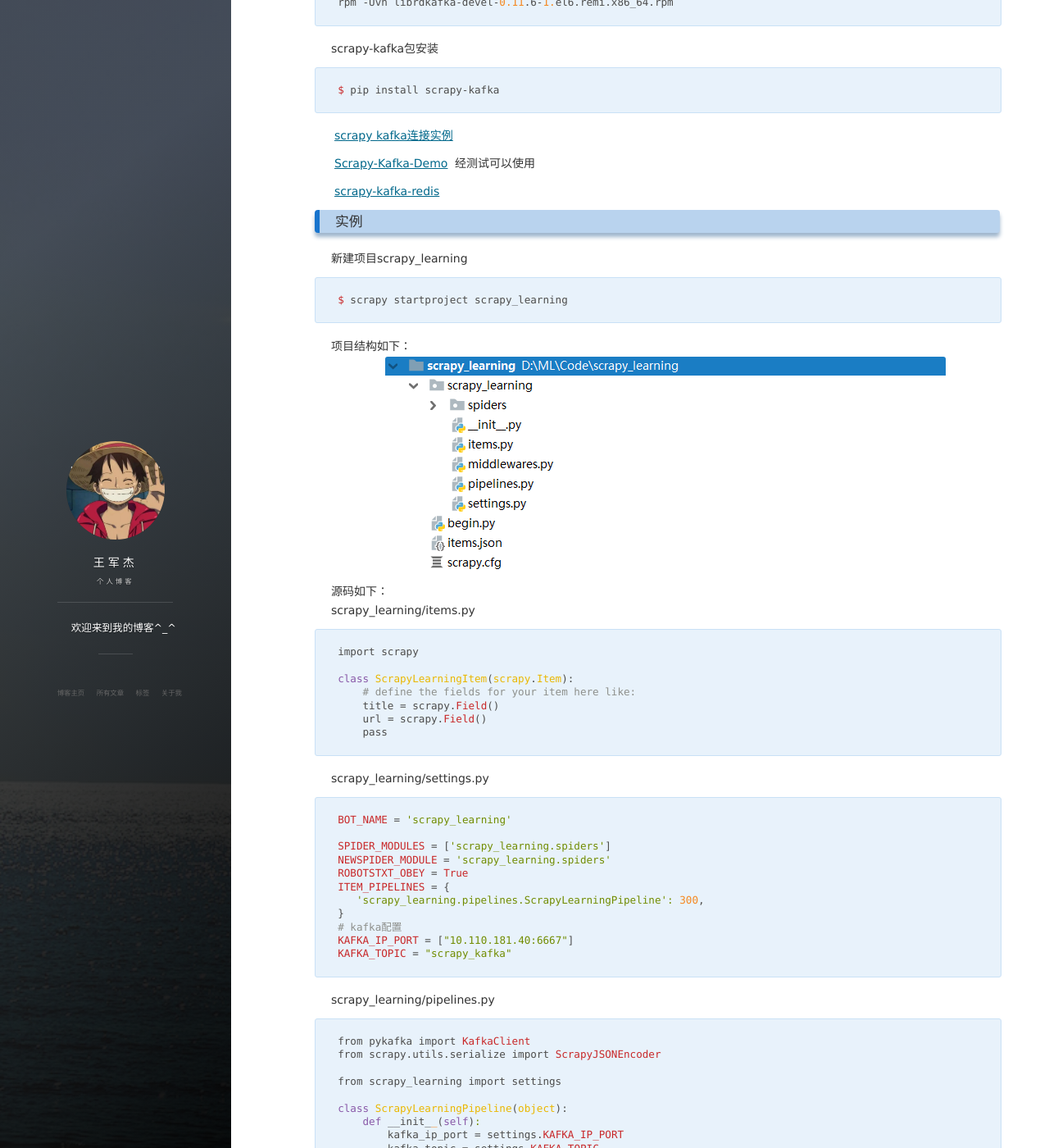
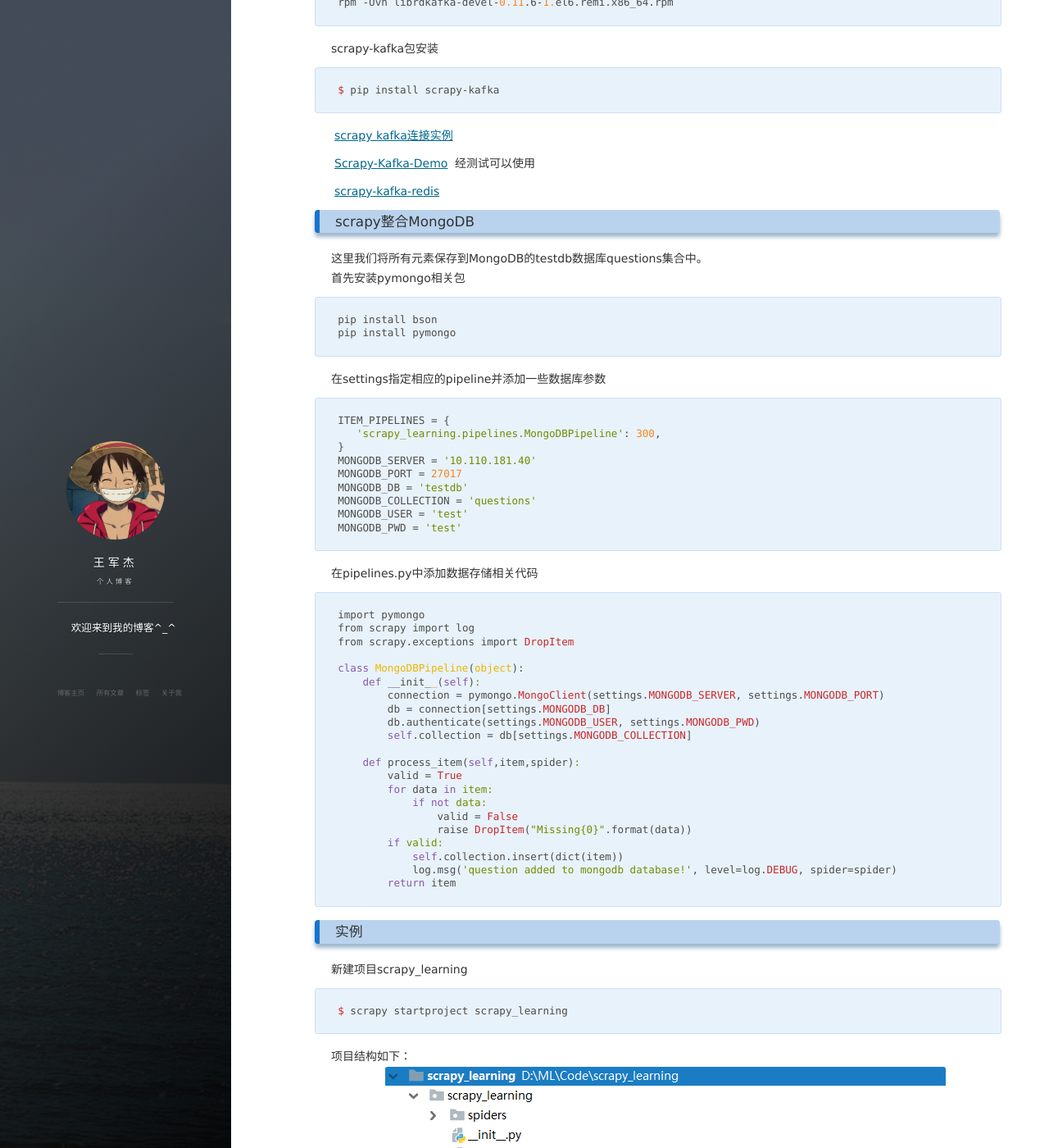
Before and after one commit to jacky-wangjj/jacky-wangjj.github.io, a Jekyll site: the page built from _posts/python/2019-05-10-Scrapy_Kafka_MongoDB.md, in a window 1280 px wide and 1400 px high, scrolled down 1613 px. Shown: the whole window at 82% size. Built offline with Jekyll 4.4.1, drawn with Linux system fonts in a browser that asks for light colours; nearby versions of some CDN libraries; comment, search, counter and statistics services are not loaded; some of the changed text lies outside the part shown.

Commit message:
blog update

````diff
--- a/_posts/python/2019-05-10-Scrapy_Kafka_MongoDB.md
+++ b/_posts/python/2019-05-10-Scrapy_Kafka_MongoDB.md
@@ -86,6 +86,52 @@ $ pip install scrapy-kafka
 
 [scrapy-kafka-redis](https://github.com/tenlee2012/scrapy-kafka-redis)
 
+### scrapy整合MongoDB
+这里我们将所有元素保存到MongoDB的testdb数据库questions集合中。
+首先安装pymongo相关包
+```shell
+pip install bson
+pip install pymongo
+```
+
+在settings指定相应的pipeline并添加一些数据库参数
+```python
+ITEM_PIPELINES = {
+   'scrapy_learning.pipelines.MongoDBPipeline': 300,
+}
+MONGODB_SERVER = '10.110.181.40'
+MONGODB_PORT = 27017
+MONGODB_DB = 'testdb'
+MONGODB_COLLECTION = 'questions'
+MONGODB_USER = 'test'
+MONGODB_PWD = 'test'
+```
+
+在pipelines.py中添加数据存储相关代码
+```python
+import pymongo
+from scrapy import log
+from scrapy.exceptions import DropItem
+
+class MongoDBPipeline(object):
+    def __init__(self):
+        connection = pymongo.MongoClient(settings.MONGODB_SERVER, settings.MONGODB_PORT)
+        db = connection[settings.MONGODB_DB]
+        db.authenticate(settings.MONGODB_USER, settings.MONGODB_PWD)
+        self.collection = db[settings.MONGODB_COLLECTION]
+
+    def process_item(self,item,spider):
+        valid = True
+        for data in item:
+            if not data:
+                valid = False
+                raise DropItem("Missing{0}".format(data))
+        if valid:
+            self.collection.insert(dict(item))
+            log.msg('question added to mongodb database!', level=log.DEBUG, spider=spider)
+        return item
+```
+
 ### 实例
 新建项目scrapy_learning
 ```shell
@@ -106,26 +152,44 @@ class ScrapyLearningItem(scrapy.Item):
     url = scrapy.Field()
     pass
 ```
+
 scrapy_learning/settings.py
 ```python
 BOT_NAME = 'scrapy_learning'
 
 SPIDER_MODULES = ['scrapy_learning.spiders']
 NEWSPIDER_MODULE = 'scrapy_learning.spiders'
+
 ROBOTSTXT_OBEY = True
+
 ITEM_PIPELINES = {
    'scrapy_learning.pipelines.ScrapyLearningPipeline': 300,
+   'scrapy_learning.pipelines.MongoDBPipeline': 300,
 }
+
+# MongoDB相关参数配置
+MONGODB_SERVER = '10.110.181.40'
+MONGODB_PORT = 27017
+MONGODB_DB = 'testdb'
+MONGODB_COLLECTION = 'questions'
+MONGODB_USER = 'test'
+MONGODB_PWD = 'test'
+
 # kafka配置
 KAFKA_IP_PORT = ["10.110.181.40:6667"]
 KAFKA_TOPIC = "scrapy_kafka"
 ```
+
 scrapy_learning/pipelines.py
 ```python
+import pymongo
 from pykafka import KafkaClient
+from scrapy import log
+from scrapy.exceptions import DropItem
 from scrapy.utils.serialize import ScrapyJSONEncoder
 
 from scrapy_learning import settings
+
 
 class ScrapyLearningPipeline(object):
     def __init__(self):
@@ -148,11 +212,31 @@ class ScrapyLearningPipeline(object):
         msg = self._encoder.encode(item)
         print(msg)
         self._producer.produce(msg.encode(encoding="UTF-8"))
+        # self._producer.produce(item['url'].encode(encoding="UTF-8"))
         return item
 
     def close_spider(self,spider):
         self._producer.stop()
+
+class MongoDBPipeline(object):
+    def __init__(self):
+        connection = pymongo.MongoClient(settings.MONGODB_SERVER, settings.MONGODB_PORT)
+        db = connection[settings.MONGODB_DB]
+        db.authenticate(settings.MONGODB_USER, settings.MONGODB_PWD)
+        self.collection = db[settings.MONGODB_COLLECTION]
+
+    def process_item(self,item,spider):
+        valid = True
+        for data in item:
+            if not data:
+                valid = False
+                raise DropItem("Missing{0}".format(data))
+        if valid:
+            self.collection.insert(dict(item))
+            log.msg('question added to mongodb database!', level=log.DEBUG, spider=spider)
+        return item
 ```
+
 scrapy_learning/spiders/example.py
 ```python
 import scrapy
@@ -173,6 +257,17 @@ class ExampleSpider(scrapy.Spider):
             item['url'] = question.xpath('a[@class="question-hyperlink"]/@href').extract()[0]
             yield item
 ```
+
+scrapy.cfg
+```
+[settings]
+default = scrapy_learning.settings
+
+[deploy]
+url = http://10.110.181.40:6800/
+project = scrapy_learning
+```
+
 begin.py
 ```python
 from scrapy import cmdline
````
